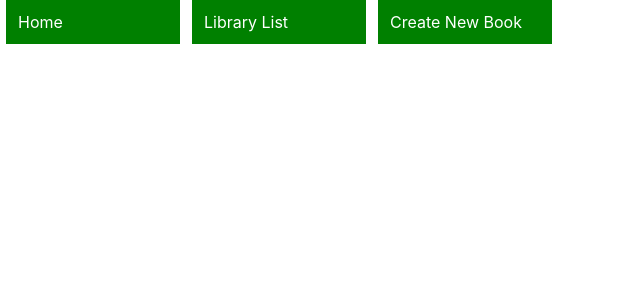
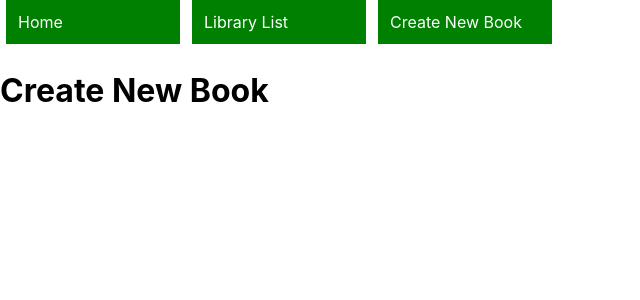
Before and after one commit to turitzinv/phase-3-frontend, a React (Create React App) app: page /createnewbook in a window 1280 px wide. Shown: the top 300 px of the page, without its empty margins (0-640 px from the left). Built offline with nearby package versions, Linux system fonts and the light colour scheme.

Commit message:
Created CreateNewBook component and imported it into App.js with a route. Also added a 404 route.

```diff
--- a/src/App.js
+++ b/src/App.js
@@ -3,6 +3,7 @@ import NavBar from "./components/NavBar";
 import { Route, Switch } from "react-router-dom"
 import Home from "./components/Home";
 import LibraryList from "./components/LibraryList";
+import CreateNewBook from "./components/CreateNewBook";
 
 function App() {
 
@@ -16,6 +17,12 @@ function App() {
         <Route path ="/librarylist">
           <LibraryList />
         </Route>
+        <Route path="/createnewbook">
+          <CreateNewBook />
+        </Route>
+        <Route path="/*">
+          <h1>404 use valid url</h1>
+        </Route>
       </Switch>
     </div>
   );
--- /dev/null
+++ b/src/components/CreateNewBook.js
@@ -0,0 +1,9 @@
+import React from "react";
+
+function CreateNewBook() {
+  return(
+    <h1>Create New Book</h1>
+  );
+}
+
+export default CreateNewBook;
```
